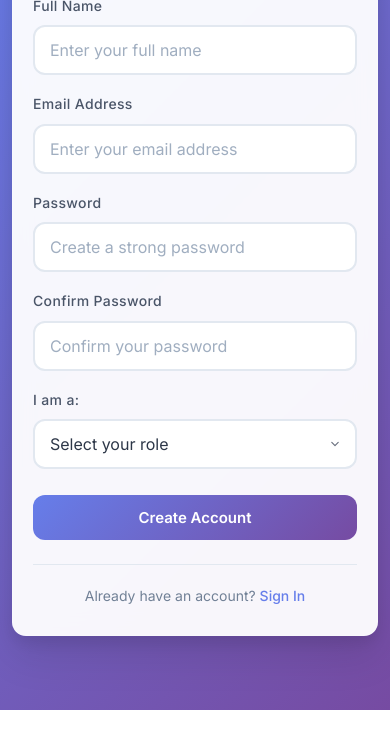
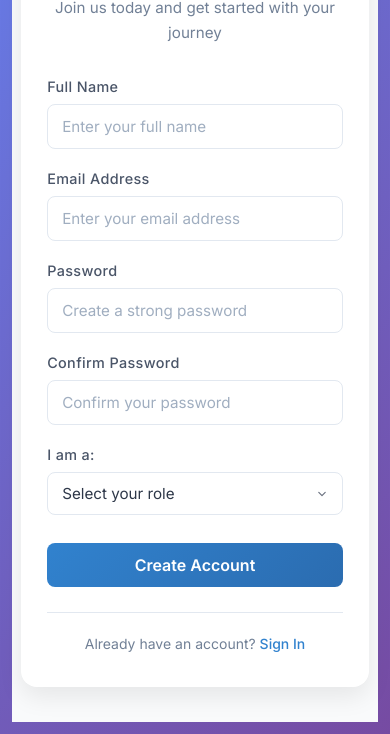
Before and after one commit to PlayCell-Mini/FixIt, a plain HTML site: page signup.html in a window 390 px wide. Shown: the part 134-868 px from the top of the page. Before the commit the page ends 844 px from the top, so only its background shows below. Drawn offline with Linux system fonts and the light colour scheme.

Commit message:
Update signup.html

```diff
--- a/signup.html
+++ b/signup.html
@@ -7,6 +7,129 @@
   <link rel="stylesheet" href="style.css" />
   <!-- Google Fonts for better typography -->
   <link href="https://fonts.googleapis.com/css2?family=Inter:wght@300;400;500;600;700&display=swap" rel="stylesheet">
+  <style>
+    /* ===== Additional layout styles for signup page ===== */
+
+    .login-container {
+      display: flex;
+      justify-content: center;
+      align-items: center;
+      min-height: 100vh;
+      background: #f9fafb;
+      font-family: 'Inter', sans-serif;
+    }
+
+    .login-box {
+      background: #fff;
+      padding: 40px 50px;
+      border-radius: 16px;
+      box-shadow: 0 10px 25px rgba(0, 0, 0, 0.08);
+      width: 480px; /* slightly wider */
+      max-width: 95%;
+      transition: all 0.3s ease;
+    }
+
+    .login-header {
+      text-align: center;
+      margin-bottom: 30px;
+    }
+
+    .login-title {
+      font-size: 1.8rem;
+      color: #2d3748;
+      margin-bottom: 6px;
+    }
+
+    .login-subtitle {
+      color: #718096;
+      font-size: 0.95rem;
+    }
+
+    /* Two-column layout for inputs */
+    .row {
+      display: flex;
+      gap: 16px;
+      width: 100%;
+    }
+
+    .row .input-group {
+      flex: 1;
+    }
+
+    .input-group {
+      display: flex;
+      flex-direction: column;
+      margin-bottom: 18px;
+    }
+
+    .input-label {
+      font-weight: 500;
+      margin-bottom: 6px;
+      color: #4a5568;
+      font-size: 0.9rem;
+    }
+
+    .form-input, .form-select {
+      padding: 12px 14px;
+      border: 1px solid #e2e8f0;
+      border-radius: 8px;
+      font-size: 0.95rem;
+      transition: border 0.2s ease;
+    }
+
+    .form-input:focus, .form-select:focus {
+      border-color: #3182ce;
+      outline: none;
+      box-shadow: 0 0 0 3px rgba(66,153,225,0.2);
+    }
+
+    .login-button {
+      width: 100%;
+      padding: 12px;
+      background: linear-gradient(135deg, #3182ce 0%, #2b6cb0 100%);
+      color: #fff;
+      border: none;
+      border-radius: 8px;
+      cursor: pointer;
+      font-size: 1rem;
+      font-weight: 600;
+      margin-top: 10px;
+      transition: background 0.3s ease, transform 0.2s ease;
+    }
+
+    .login-button:hover {
+      background: linear-gradient(135deg, #2b6cb0 0%, #2c5282 100%);
+      transform: translateY(-2px);
+    }
+
+    .login-footer {
+      text-align: center;
+      margin-top: 25px;
+      font-size: 0.9rem;
+      color: #4a5568;
+    }
+
+    .signup-link {
+      color: #3182ce;
+      text-decoration: none;
+      font-weight: 500;
+    }
+
+    .signup-link:hover {
+      text-decoration: underline;
+    }
+
+    /* Responsive stacking */
+    @media (max-width: 600px) {
+      .row {
+        flex-direction: column;
+        gap: 0;
+      }
+      .login-box {
+        padding: 30px 25px;
+      }
+    }
+  </style>
 </head>
 <body>
   <div class="login-container">
@@ -17,6 +140,9 @@
       </div>
 
       <form id="signupForm" class="login-form">
+
+        <!-- Row 1: Name + Email -->
+        <div class="row">
           <div class="input-group">
             <label for="fullName" class="input-label">Full Name</label>
             <input
@@ -38,7 +164,10 @@
               required
             />
           </div>
+        </div>
 
+        <!-- Row 2: Password + Confirm Password -->
+        <div class="row">
           <div class="input-group">
             <label for="password" class="input-label">Password</label>
             <input
@@ -60,7 +189,9 @@
               required
             />
           </div>
+        </div>
 
+        <!-- Role Dropdown -->
         <div class="input-group">
           <label for="role" class="input-label">I am a:</label>
           <select id="role" class="form-select" required>
@@ -70,6 +201,7 @@
           </select>
         </div>
 
+        <!-- Create Account Button -->
         <button type="submit" class="login-button">
           <span class="button-text">Create Account</span>
         </button>
@@ -95,7 +227,6 @@
     const auth = firebase.auth();
     const db = firebase.firestore();
 
-    // Get DOM elements
     const signupForm = document.getElementById('signupForm');
     const signupButton = document.querySelector('.login-button');
     const fullNameInput = document.getElementById('fullName');
@@ -104,15 +235,12 @@
     const confirmPasswordInput = document.getElementById('confirmPassword');
     const roleSelect = document.getElementById('role');
 
-    // Add smooth focus effects
     function addFocusEffects() {
       const inputs = [fullNameInput, emailInput, passwordInput, confirmPasswordInput, roleSelect];
-
       inputs.forEach(input => {
         input.addEventListener('focus', function() {
           this.parentElement.classList.add('focused');
         });
-
         input.addEventListener('blur', function() {
           if (!this.value) {
             this.parentElement.classList.remove('focused');
@@ -121,7 +249,6 @@
       });
     }
 
-    // Add loading state to button
     function setLoadingState(isLoading) {
       if (isLoading) {
         signupButton.classList.add('loading');
@@ -132,15 +259,9 @@
       }
     }
 
-    // Show error message with smooth animation
     function showError(message) {
-      // Remove existing error message
       const existingError = document.querySelector('.error-message');
-      if (existingError) {
-        existingError.remove();
-      }
-
-      // Create new error message
+      if (existingError) existingError.remove();
       const errorDiv = document.createElement('div');
       errorDiv.className = 'error-message';
       errorDiv.textContent = message;
@@ -154,8 +275,6 @@
         border: 1px solid #feb2b2;
         animation: slideIn 0.3s ease;
       `;
-
-      // Add CSS animation
       const style = document.createElement('style');
       style.textContent = `
         @keyframes slideIn {
@@ -164,11 +283,7 @@
         }
       `;
       document.head.appendChild(style);
-
-      // Insert error message
       signupForm.insertBefore(errorDiv, signupForm.firstChild);
-
-      // Auto remove after 5 seconds
       setTimeout(() => {
         if (errorDiv.parentNode) {
           errorDiv.style.animation = 'slideIn 0.3s ease reverse';
@@ -177,7 +292,6 @@
       }, 5000);
     }
 
-    // Show success message
     function showSuccess(message) {
       const successDiv = document.createElement('div');
       successDiv.className = 'success-message';
@@ -192,41 +306,26 @@
         border: 1px solid #9ae6b4;
         animation: slideIn 0.3s ease;
       `;
-
       signupForm.insertBefore(successDiv, signupForm.firstChild);
     }
 
-    // Password strength validation
     function validatePassword(password) {
       const minLength = 8;
       const hasUpperCase = /[A-Z]/.test(password);
       const hasLowerCase = /[a-z]/.test(password);
       const hasNumbers = /\d/.test(password);
       const hasSpecialChar = /[!@#$%^&*(),.?":{}|<>]/.test(password);
-
-      if (password.length < minLength) {
-        return 'Password must be at least 8 characters long';
-      }
-      if (!hasUpperCase) {
-        return 'Password must contain at least one uppercase letter';
-      }
-      if (!hasLowerCase) {
-        return 'Password must contain at least one lowercase letter';
-      }
-      if (!hasNumbers) {
-        return 'Password must contain at least one number';
-      }
-      if (!hasSpecialChar) {
-        return 'Password must contain at least one special character';
-      }
+      if (password.length < minLength) return 'Password must be at least 8 characters long';
+      if (!hasUpperCase) return 'Password must contain at least one uppercase letter';
+      if (!hasLowerCase) return 'Password must contain at least one lowercase letter';
+      if (!hasNumbers) return 'Password must contain at least one number';
+      if (!hasSpecialChar) return 'Password must contain at least one special character';
       return null;
     }
 
-    // Real-time password confirmation validation
     function validatePasswordMatch() {
       const password = passwordInput.value;
       const confirmPassword = confirmPasswordInput.value;
-
       if (confirmPassword && password !== confirmPassword) {
         confirmPasswordInput.style.borderColor = '#e53e3e';
         return false;
@@ -236,47 +335,35 @@
       }
     }
 
-    // Add real-time validation
     confirmPasswordInput.addEventListener('input', validatePasswordMatch);
     passwordInput.addEventListener('input', validatePasswordMatch);
 
-    // Form submission handler
     signupForm.addEventListener('submit', async (e) => {
       e.preventDefault();
-
       const fullName = fullNameInput.value.trim();
       const email = emailInput.value.trim();
       const password = passwordInput.value;
       const confirmPassword = confirmPasswordInput.value;
       const role = roleSelect.value;
 
-      // Basic validation
       if (!fullName || !email || !password || !confirmPassword || !role) {
         showError('Please fill in all fields');
         return;
       }
-
-      // Full name validation
       if (fullName.length < 2) {
         showError('Please enter a valid full name');
         return;
       }
-
-      // Email validation
       const emailRegex = /^[^\s@]+@[^\s@]+\.[^\s@]+$/;
       if (!emailRegex.test(email)) {
         showError('Please enter a valid email address');
         return;
       }
-
-      // Password validation
       const passwordError = validatePassword(password);
       if (passwordError) {
         showError(passwordError);
         return;
       }
-
-      // Password confirmation validation
       if (password !== confirmPassword) {
         showError('Passwords do not match');
         return;
@@ -288,68 +375,40 @@
         const userCredential = await auth.createUserWithEmailAndPassword(email, password);
         const user = userCredential.user;
 
-        // Update user profile with display name
-        await user.updateProfile({
-          displayName: fullName
-        });
+        await user.updateProfile({ displayName: fullName });
 
-        // Save user data to Firestore
         await db.collection('users').doc(user.uid).set({
-          fullName: fullName,
+          fullName,
           email: user.email,
-          role: role,
+          role,
           createdAt: new Date(),
           updatedAt: new Date()
         });
 
-        // Show success message
         showSuccess('Account created successfully! Redirecting to login...');
         signupButton.textContent = 'Account Created!';
         signupButton.style.background = 'linear-gradient(135deg, #48bb78 0%, #38a169 100%)';
-
-        setTimeout(() => {
-          window.location.href = 'login.html';
-        }, 2000);
+        setTimeout(() => { window.location.href = 'login.html'; }, 2000);
 
       } catch (error) {
         setLoadingState(false);
-
-        // Handle specific error messages
         let errorMessage = 'An error occurred. Please try again.';
-
         switch (error.code) {
-          case 'auth/email-already-in-use':
-            errorMessage = 'An account with this email already exists.';
-            break;
-          case 'auth/invalid-email':
-            errorMessage = 'Please enter a valid email address.';
-            break;
-          case 'auth/weak-password':
-            errorMessage = 'Password is too weak. Please choose a stronger password.';
-            break;
-          case 'auth/operation-not-allowed':
-            errorMessage = 'Account creation is currently disabled.';
-            break;
-          case 'auth/network-request-failed':
-            errorMessage = 'Network error. Please check your connection.';
-            break;
-          default:
-            errorMessage = error.message || errorMessage;
+          case 'auth/email-already-in-use': errorMessage = 'An account with this email already exists.'; break;
+          case 'auth/invalid-email': errorMessage = 'Please enter a valid email address.'; break;
+          case 'auth/weak-password': errorMessage = 'Password is too weak. Please choose a stronger password.'; break;
+          case 'auth/operation-not-allowed': errorMessage = 'Account creation is currently disabled.'; break;
+          case 'auth/network-request-failed': errorMessage = 'Network error. Please check your connection.'; break;
+          default: errorMessage = error.message || errorMessage;
         }
-
         showError(errorMessage);
       }
     });
 
-    // Initialize focus effects
     addFocusEffects();
-
-    // Add enter key support for better UX
     [fullNameInput, emailInput, passwordInput, confirmPasswordInput, roleSelect].forEach(input => {
       input.addEventListener('keypress', function(e) {
-        if (e.key === 'Enter') {
-          signupForm.dispatchEvent(new Event('submit'));
-        }
+        if (e.key === 'Enter') signupForm.dispatchEvent(new Event('submit'));
       });
     });
   </script>
```
Lines whose indentation alone changed are shown as unchanged.
